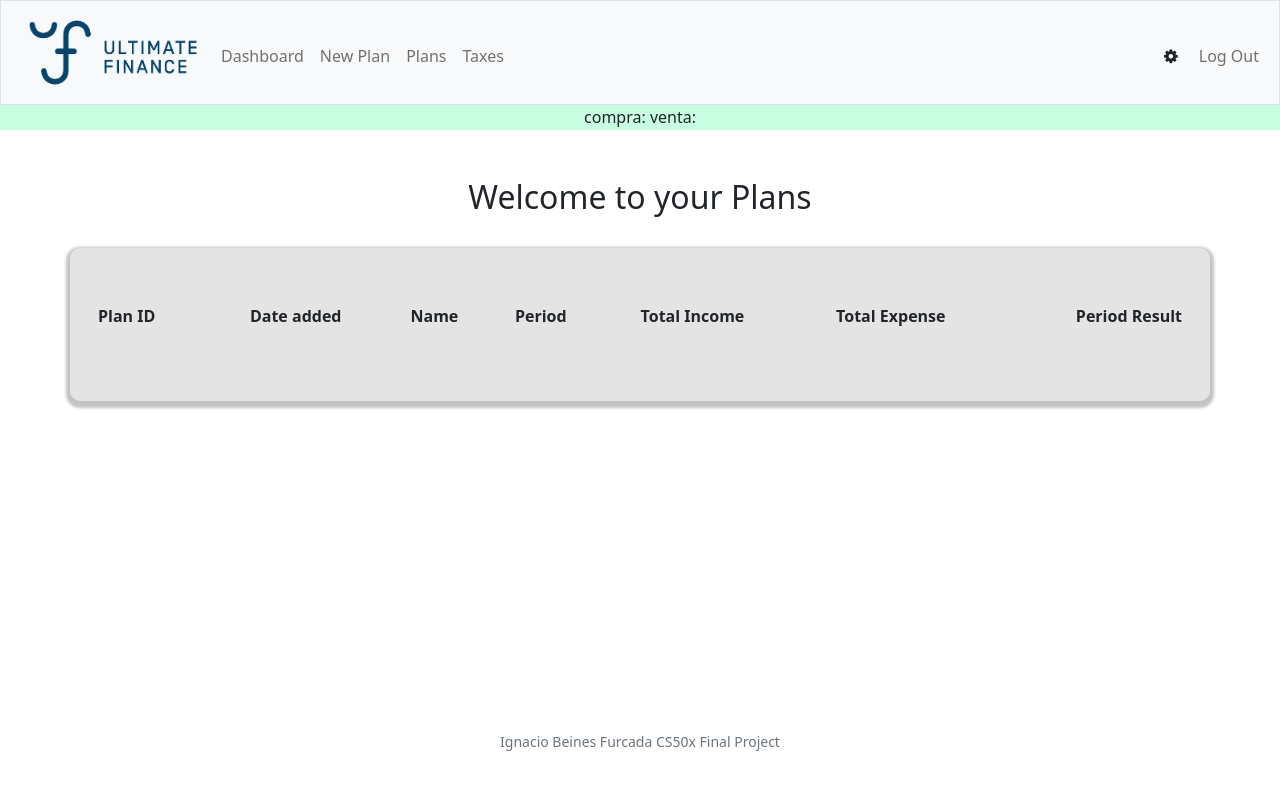
After one commit to nachobeinesfurcada/cs50-final-project, a Flask app: page /plans in a window 1280 px wide. The commit adds this page. Run offline with Flask 2, Linux system fonts and the light colour scheme; a user stored in the database is signed in; lists and menus that the app fills with data are empty; some libraries are stand-ins or nearby versions.

Commit message:
general changes

```diff
--- a/app.py
+++ b/app.py
@@ -35,6 +35,8 @@ expertise = ["Begginer", "Intermediate", "Expert"]
 currencies = ["ARS","REAL", "USD"]
 
 days = ["Sunday", "Monday", "Tuesday", "Wednesday", "Thursday", "Friday", "Saturday"]
+
+periods = ["Day", "Month", "Quarter", "Year"]
 
 """ IN DEVELOPMENT
 # API for Dolar Blue
@@ -154,6 +156,15 @@ def logout():
     # Redirect user to login form
     return redirect("/")
 
+@app.route("/plans", methods=["GET", "POST"])
+@login_required
+def plans():
+    user_id = session["user_id"]
+    plans = db.execute("SELECT * FROM plans WHERE id = ?;", user_id)
+
+
+
+    return render_template("plans.html", plans=plans)
 
 
 @app.route("/new_plan", methods=["GET", "POST"])
@@ -165,7 +176,7 @@ def new_plan():
     name = db.execute("SELECT name FROM users WHERE id = ?", user_id)
 
     # get list of expenses
-    expenses = db.execute("SELECT * FROM expenses WHERE user_id = ?", user_id)
+    expenses = db.execute("SELECT * FROM expenses WHERE user_id = ? ORDER BY name ASC", user_id)
 
     #get time on real time
     now = datetime.now()
@@ -173,34 +184,46 @@ def new_plan():
     # get list of incomes
     incomes = db.execute("SELECT * FROM incomes WHERE user_id = ?", user_id)
 
+    # create plan ID by executing a query over plas and past ids
+    past_id = db.execute("SELECT id FROM plans WHERE user_id=? ORDER BY id DESC limit 1", user_id)
+
+    #checking if it´s the first plan for this user
+    if past_id:
+        index = past_id[0]
+        plan_id = index["id"] + 1
+    else:
+        plan_id = 1
+
     if request.method == "POST":
+
+        PERIOD = 0
 
         # PERIOD DEFINITION
         if request.form.get("day"):
             # calculate today and send it to template
-            period = now.strftime("%A %d, %b of %Y")
-            return render_template("new_plan.html", period=period, name=name, currencies=currencies)
+            PERIOD = now.strftime("%A %d, %b of %Y")
+            return render_template("new_plan.html", PERIOD=PERIOD, name=name, currencies=currencies)
 
         if request.form.get("month"):
             # calculate 1 month from today and send it to template
             this_month = now.strftime("%Y-%m-%d")
             next_month = (pd.to_datetime(this_month)+pd.DateOffset(months=1)).strftime("%Y-%m-%d")
-            period = f"1 Month. \nFrom: {this_month} to {next_month}"
-            return render_template("new_plan.html", period=period, name=name,currencies=currencies)
+            PERIOD = f"1 Month. \nFrom: {this_month} to {next_month}"
+            return render_template("new_plan.html", PERIOD=PERIOD, name=name,currencies=currencies)
 
         if request.form.get("quarter"):
             # calculate 3 months from today and send it to template
             this_month = now.strftime("%Y-%m-%d")
             next_month = (pd.to_datetime(this_month)+pd.DateOffset(months=3)).strftime("%Y-%m-%d")
-            period = f"1 quarter. \nFrom: {this_month} to {next_month}"
-            return render_template("new_plan.html", period=period, name=name,currencies=currencies)
+            PERIOD = f"1 quarter. \nFrom: {this_month} to {next_month}"
+            return render_template("new_plan.html", PERIOD=PERIOD, name=name,currencies=currencies)
 
         if request.form.get("year"):
             # calculate 12 month from today and send it to template
             this_month = now.strftime("%Y-%m-%d")
             next_month = (pd.to_datetime(this_month)+pd.DateOffset(months=12)).strftime("%Y-%m-%d")
-            period = f"1 year. \nFrom: {this_month} to {next_month}"
-            return render_template("new_plan.html", period=period, name=name,currencies=currencies)
+            PERIOD = f"1 year. \nFrom: {this_month} to {next_month}"
+            return render_template("new_plan.html", PERIOD=PERIOD, name=name,currencies=currencies)
 
         # INCOME
 
@@ -209,8 +232,7 @@ def new_plan():
         currency = request.form.get("currency")
         income = request.form.get("income")
 
-
-
+        """
         # validate if all fields are filled out
         if income_name is None:
             flash("Please select a income name.")
@@ -223,6 +245,7 @@ def new_plan():
         if income is None:
             flash("Please insert an income amount.")
             return redirect("/new_plan")
+        """
 
         # prim_key to check for succesfull data entry
         prim_key = db.execute("INSERT INTO incomes (day_added, name, user_id, income, currency) VALUES (:day_added, :name, :user_id, :income, :currency)",
@@ -237,10 +260,13 @@ def new_plan():
         else:
             flash("Income added!")
 
+        # EXPENSES
 
-        return render_template("new_plan.html", name=name)
+        return render_template("new_plan.html", name=name,currencies=currencies, expenses=expenses,incomes=incomes, PERIOD=PERIOD)
 
-    return render_template("new_plan.html", name=name, currencies=currencies, expenses=expenses, incomes=incomes)
+    return render_template("new_plan.html", name=name, currencies=currencies, expenses=expenses, incomes=incomes,periods=periods, plan_id=plan_id)
+
+
 
 @app.route("/add_expense", methods=["GET", "POST"])
 @login_required
--- a/static/styles.css
+++ b/static/styles.css
@@ -34,8 +34,8 @@ a.button {
     background-color: azure;
 }
 
-.past-incomes {
-    color:rgb(167, 167, 167)
+.incomes_expenses_on_this_plan {
+    color:rgb(42, 42, 42)
 }
 
 .hyperlinks {
@@ -45,7 +45,7 @@ a.button {
 .period {
     background-color: rgb(224, 224, 224);
     margin:auto;
-    max-width: 800px;
+    max-width: auto;
     border-radius: 10px;
     width: auto;
     padding: 20px;
@@ -79,10 +79,14 @@ a.button {
   }
 
 .container {
-    text-align:center;
-
-    margin: 0 auto;
-    position: relative;
+    background-color: rgb(228, 228, 228);
+    margin:auto;
+    max-width: auto;
+    border-radius: 10px;
+    width: auto;
+    padding: 20px;
+    margin-bottom: 20px;
+    box-shadow: 0 3px 3px 4px rgba(0, 0, 0, 0.235);
 }
 
 .child {
@@ -204,3 +208,9 @@ form {
 .grey {
     background-color: rgb(232, 232, 232);
 }
+
+.period_selector {
+    align-items: center;
+    text-align: center;
+    max-width: 200px;
+}
--- a/templates/layout.html
+++ b/templates/layout.html
@@ -40,8 +40,8 @@
                         <ul class="navbar-nav me-auto mt-2">
                             <li class="nav-item"><a class="nav-link" href="/">Dashboard</a></li>
                             <li class="nav-item"><a class="nav-link" href="/new_plan">New Plan</a></li>
+                            <li class="nav-item"><a class="nav-link" href="/plans">Plans</a></li>
                             <li class="nav-item"><a class="nav-link" href="/taxes">Taxes</a></li>
-                            <li class="nav-item"><a class="nav-link" href="/pas_plans">Past Plans</a></li>
                         </ul>
                         <ul class="navbar-nav ms-auto mt-2">
                             <li class="nav-item"><a class="nav-link">{% for name in name %}{{ name.name }}{% endfor %}</a></li>
--- /dev/null
+++ b/templates/plans.html
@@ -0,0 +1,47 @@
+{% extends "layout.html" %}
+
+{% block title %}
+    Add Expense
+{% endblock %}
+
+{% block main %}
+
+    <h2>Welcome to your Plans</h2><br>
+    <main class="container py-5 text-center">
+
+        <table class="table table-striped">
+            <!--<colgroup>
+                <col class="" span="2" />
+                <col class="green" span="1" />
+
+            </colgroup> -->
+            <thead>
+                <tr>
+                    <th class="text-start">Plan ID</th>
+                    <th class="text-center">Date added</th>
+                    <th class="text-center">Name</th>
+                    <th class="text-center">Period</th>
+                    <th class="text-center">Total Income</th>
+                    <th class="text-center">Total Expense</th>
+                    <th class="text-end">Period Result</th>
+                </tr>
+            </thead>
+        <tbody>
+                {% for plan in plans %}
+                    <tr>
+                        <td class="text-start">{{ plan.id }}</td>
+                        <td class="text-center">{{ plan.date_added }}</td>
+                        <td class="text-center">{{ plan.name }}</td>
+                        <td class="text-center">{{ plan.period }}</td>
+                        <td class="text-center">{{ plan.total_income }}</td>
+                        <td class="text-center">{{ plan.total_expense }}</td>
+                        <td class="text-end">{{ plan.result }}</td>
+                    </tr>
+                {% endfor %}
+            </tbody>
+        </table>
+
+    </main>
+
+
+{% endblock %}
```
Also changed, not shown: templates/new_plan.html (+87 -23 lines), ultimate_finance.db, 2 other files.
